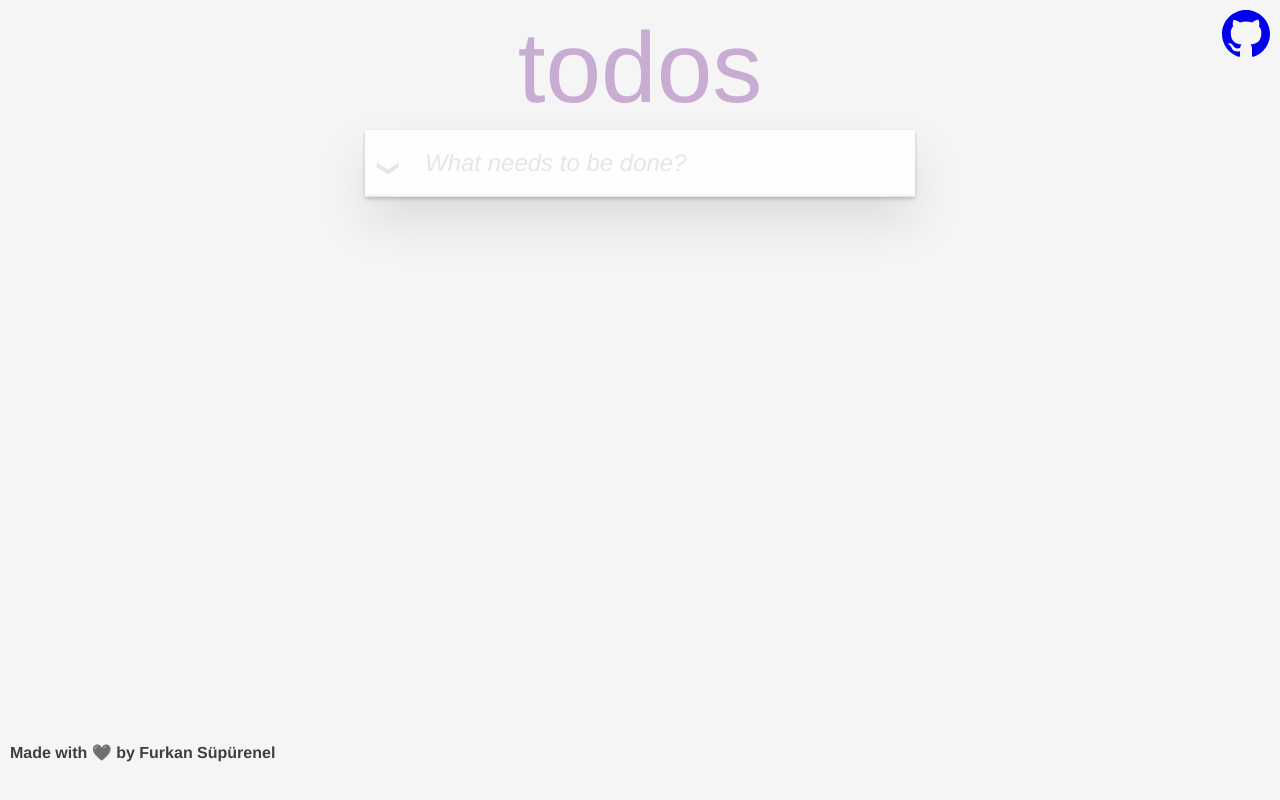
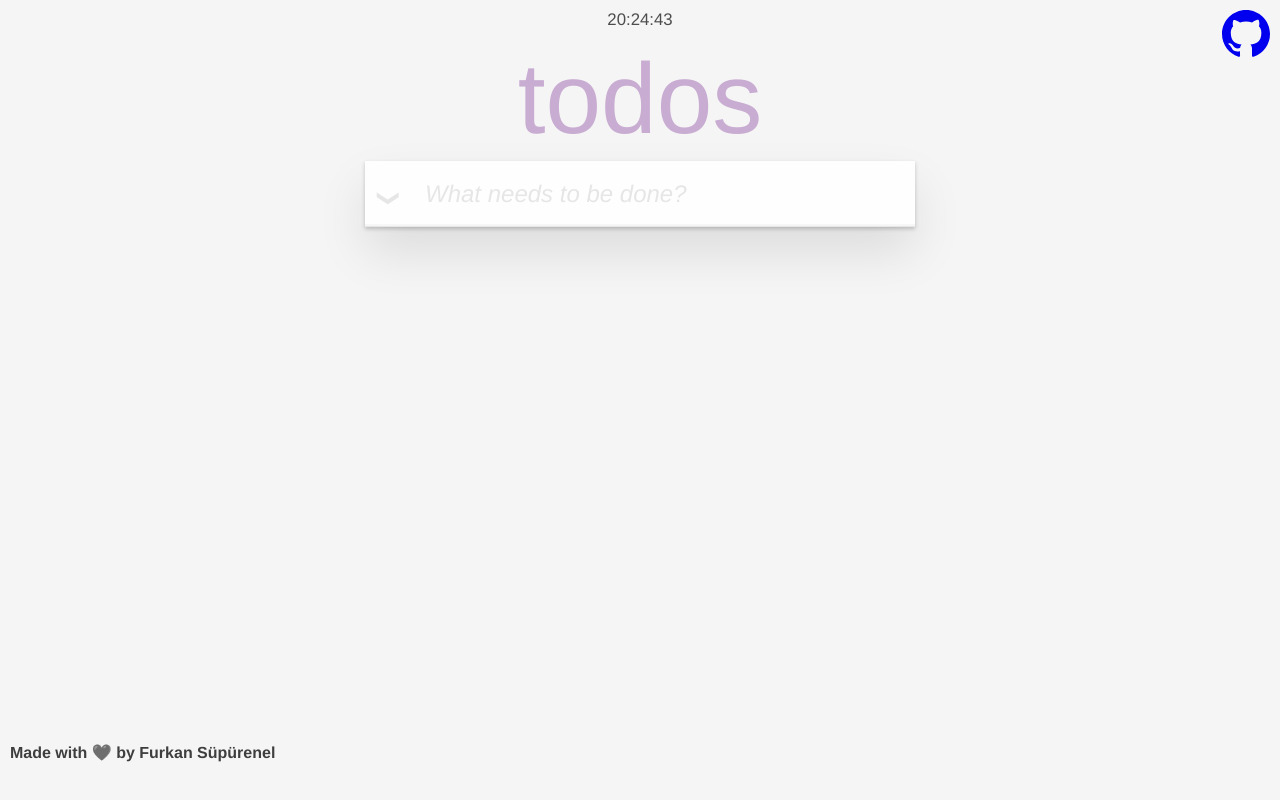
Before and after one commit to frknsprnl/Tasks-Projects, a React (Create React App) app: page / in a window 1280 px wide. Built offline with nearby package versions, Linux system fonts and the light colour scheme.

Commit message:
real time clock added

```diff
--- a/src/App.js
+++ b/src/App.js
@@ -9,6 +9,7 @@ function App() {
   const [todo, setTodo] = useState({ task: "", isCompleted: false });
   const [filter, setFilter] = useState([]);
   const [status, setStatus] = useState("All");
+  const [time, setTime] = useState("");
 
   const onChangeInput = (e) => {
     setTodo({ [e.target.name]: e.target.value, isCompleted: false });
@@ -88,6 +89,30 @@ function App() {
     setTodos(filter.filter((item) => item.task !== selectedTodo));
   };
 
+  useEffect(() => {
+    const timer = () => {
+      const today = new Date();
+      let h = today.getHours();
+      let m = today.getMinutes();
+      let s = today.getSeconds();
+
+      m = checkTime(m);
+      s = checkTime(s);
+
+      setTime(h + ":" + m + ":" + s);
+      setTimeout(timer, 1000);
+    };
+
+    timer();
+  }, [time]);
+
+  const checkTime = (i) => {
+    if (i < 10) {
+      i = "0" + i;
+    }
+    return i;
+  };
+
   return (
     <div className="App">
       <h6
@@ -114,6 +139,16 @@ function App() {
             <path d="M8 0C3.58 0 0 3.58 0 8c0 3.54 2.29 6.53 5.47 7.59.4.07.55-.17.55-.38 0-.19-.01-.82-.01-1.49-2.01.37-2.53-.49-2.69-.94-.09-.23-.48-.94-.82-1.13-.28-.15-.68-.52-.01-.53.63-.01 1.08.58 1.23.82.72 1.21 1.87.87 2.33.66.07-.52.28-.87.51-1.07-1.78-.2-3.64-.89-3.64-3.95 0-.87.31-1.59.82-2.15-.08-.2-.36-1.02.08-2.12 0 0 .67-.21 2.2.82.64-.18 1.32-.27 2-.27.68 0 1.36.09 2 .27 1.53-1.04 2.2-.82 2.2-.82.44 1.1.16 1.92.08 2.12.51.56.82 1.27.82 2.15 0 3.07-1.87 3.75-3.65 3.95.29.25.54.73.54 1.48 0 1.07-.01 1.93-.01 2.2 0 .21.15.46.55.38A8.012 8.012 0 0 0 16 8c0-4.42-3.58-8-8-8z" />
           </svg>
         </a>
+      </div>
+
+      <div style={{ marginTop: "10px" }}>
+        <span
+          style={{
+            fontSize: "1.2em",
+          }}
+        >
+          {time}
+        </span>
       </div>
       <section className="todoapp">
         <header className="header">
```
